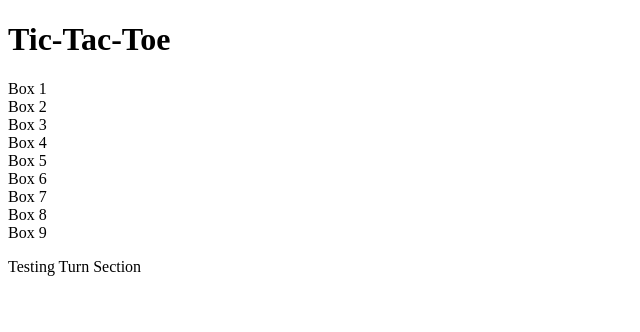
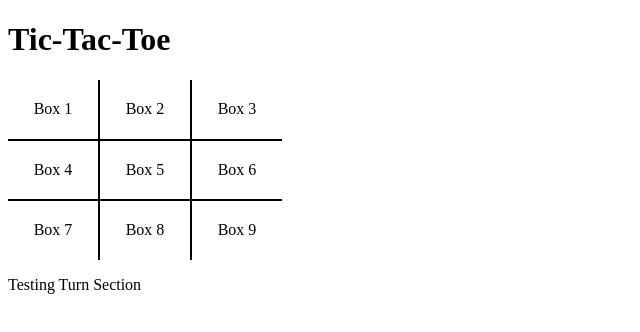
Before and after one commit to victoriamertens/tic-tac-toe, a React app: page / in a window 1280 px wide. Shown: the top 332 px of the page, without its empty margins (0-640 px from the left). Built offline with nearby package versions, Linux system fonts and the light colour scheme; the HTML template or start-up script is replaced by a standard one.

Commit message:
Structure for tic-tac-toe complete

```diff
--- a/src/Components/Board.css
+++ b/src/Components/Board.css
@@ -0,0 +1,38 @@
+.container {
+  display: grid;
+  grid-template: repeat(3, 1fr) / repeat(3, 1fr);
+  width: 150px;
+}
+
+.box {
+  padding: 20px;
+  width: 50px;
+  display: flex;
+  flex-direction: column;
+  align-items: center;
+  border: 1px solid black;
+}
+
+#box1,
+#box4,
+#box7 {
+  border-left-style: none;
+}
+
+#box1,
+#box2,
+#box3 {
+  border-top-style: none;
+}
+
+#box6,
+#box9,
+#box3 {
+  border-right-style: none;
+}
+
+#box7,
+#box8,
+#box9 {
+  border-bottom-style: none;
+}
--- a/src/Components/Board.jsx
+++ b/src/Components/Board.jsx
@@ -1,18 +1,36 @@
 import React from 'react';
-import { Box } from 'src/Components/Box.jsx';
+import '/Users/victoriamertens/Documents/Prime Academy Docs /Graduation-Projects/tic-tac-toe-proj/src/Components/Board.css';
 
 export function Board() {
   return (
-    <>
-      <Box id="1" />
-      <Box id="2" />
-      <Box id="3" />
-      <Box id="4" />
-      <Box id="5" />
-      <Box id="6" />
-      <Box id="7" />
-      <Box id="8" />
-      <Box id="9" />
-    </>
+    <div class="container">
+      <div id="box1" class="box">
+        Box 1
+      </div>
+      <div id="box2" class="box">
+        Box 2
+      </div>
+      <div id="box3" class="box">
+        Box 3
+      </div>
+      <div id="box4" class="box">
+        Box 4
+      </div>
+      <div id="box5" class="box">
+        Box 5
+      </div>
+      <div id="box6" class="box">
+        Box 6
+      </div>
+      <div id="box7" class="box">
+        Box 7
+      </div>
+      <div id="box8" class="box">
+        Box 8
+      </div>
+      <div id="box9" class="box">
+        Box 9
+      </div>
+    </div>
   );
 }
--- a/src/Components/Box.jsx
+++ /dev/null
@@ -1,5 +0,0 @@
-import React from 'react';
-
-export function Box(props) {
-  return <div id={props.id}> Box {props.id}</div>;
-}
```
